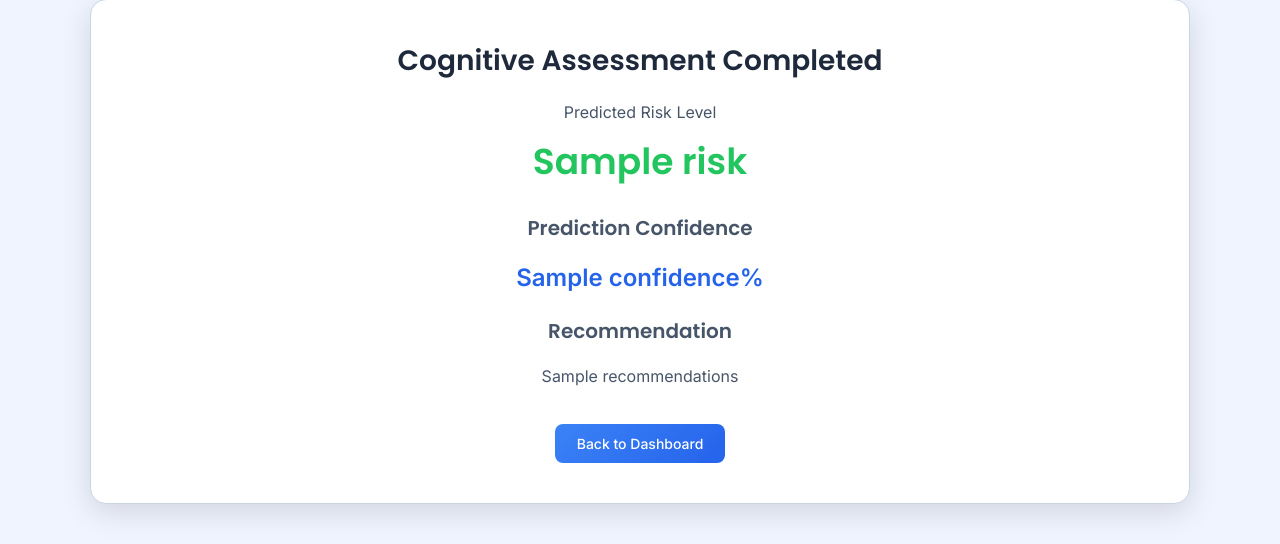
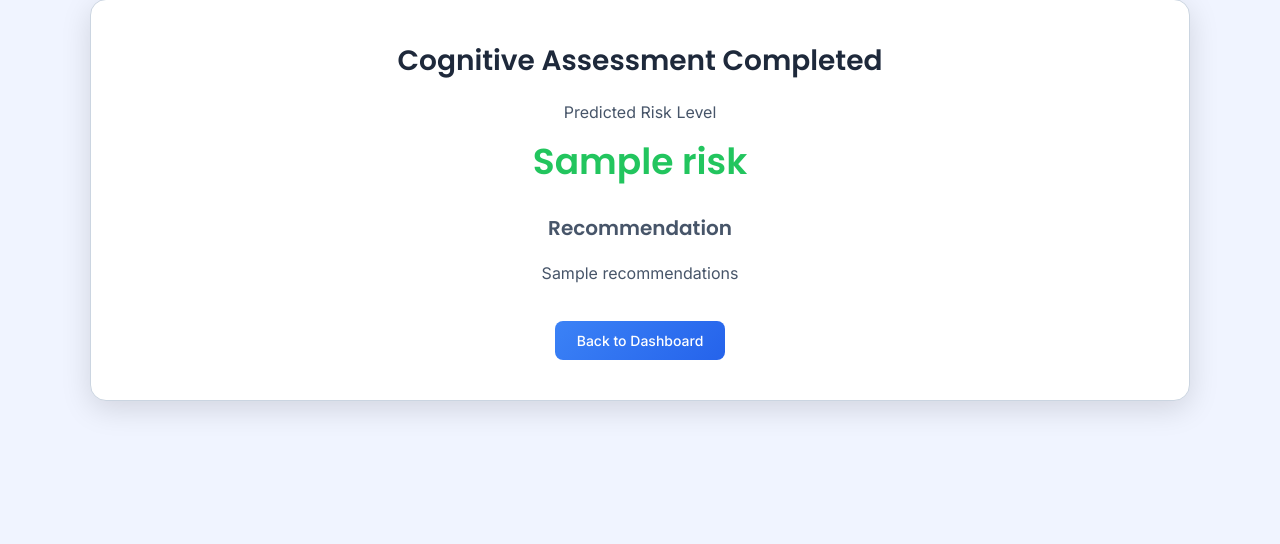
Before and after one commit to Fbn1234567/Dyscalculia-, a Flask app: template templates/final_result.html in a window 1280 px wide. Shown: the part 128-672 px from the top of the page. Run offline with Flask 3, Linux system fonts and the light colour scheme; the template is opened without the code that fills it: most values are stand-ins (such as "Sample title", 1, 10 or a date in 2020); some libraries are stand-ins or nearby versions.

```diff
--- a/templates/final_result.html
+++ b/templates/final_result.html
@@ -1,9 +1,11 @@
 <!DOCTYPE html>
 <html>
+
 <head>
     <title>Assessment Result</title>
     <link rel="stylesheet" href="{{ url_for('static', filename='style.css') }}">
 </head>
+
 <body>
     <div class="navbar">Dyscalculia Detection System</div>
     <div class="container">
@@ -11,16 +13,14 @@
             <h2>Cognitive Assessment Completed</h2>
             <p style="color:var(--text-secondary);margin-bottom:12px;">Predicted Risk Level</p>
             {% if "Highest" in risk %}
-                <h1 class="result-high">{{ risk }}</h1>
+            <h1 class="result-high">{{ risk }}</h1>
             {% elif "Medium" in risk %}
-                <h1 class="result-medium">{{ risk }}</h1>
+            <h1 class="result-medium">{{ risk }}</h1>
             {% elif "Lowest" in risk %}
-                <h1 class="result-low">{{ risk }}</h1>
+            <h1 class="result-low">{{ risk }}</h1>
             {% else %}
-                <h1 style="font-size:36px;font-weight:700;color:var(--green);">{{ risk }}</h1>
+            <h1 style="font-size:36px;font-weight:700;color:var(--green);">{{ risk }}</h1>
             {% endif %}
-            <h3 style="margin-top:24px;">Prediction Confidence</h3>
-            <p style="font-size:24px;font-weight:600;color:var(--blue-dark);">{{ confidence }}%</p>
             <h3 style="margin-top:24px;">Recommendation</h3>
             <p style="color:var(--text-secondary);margin-top:8px;">{{ recommendations }}</p>
             <br>
@@ -28,4 +28,5 @@
         </div>
     </div>
 </body>
+
 </html>
```
